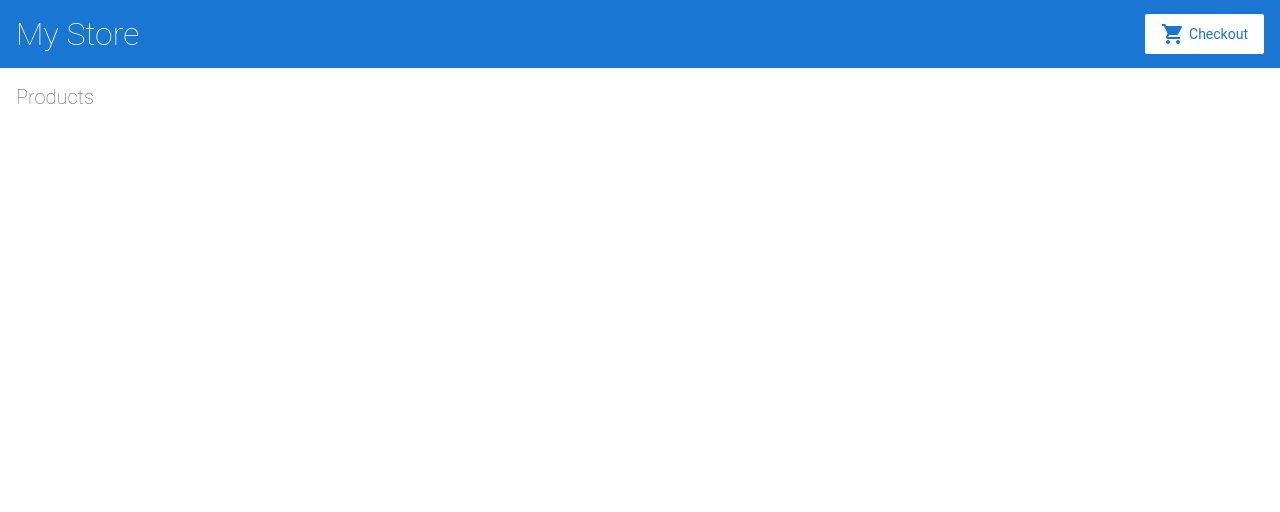
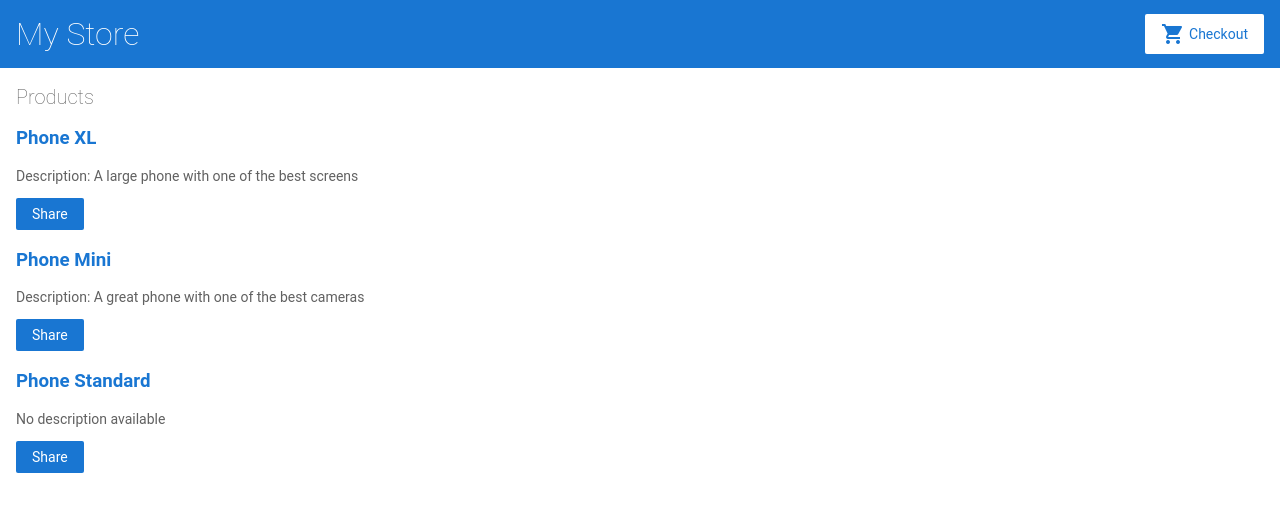
Before and after one commit to v1ktop/angular-sd67ic, an Angular app: page / in a window 1280 px wide. Shown: the top 512 px of the page. Built offline with nearby package versions, Linux system fonts and the light colour scheme.

Commit message:
Else block

```diff
--- a/src/app/product-list/product-list.component.html
+++ b/src/app/product-list/product-list.component.html
@@ -1,8 +1,29 @@
 <h2>Products</h2>
-
 
 <!--
 Copyright Google LLC. All Rights Reserved.
 Use of this source code is governed by an MIT-style license that
 can be found in the LICENSE file at https://angular.io/license
+
+https://angular.io/guide/structural-directives
 -->
+<!--Estructural directive-->
+<div *ngFor="let product of products">
+  <h3>
+    <!--Property binding-->
+    <a [title]="product.name + ' details'">
+      {{ product.name }}
+    </a>
+  </h3>
+
+  <!--Estructural directive-->
+  <p *ngIf="product.description; else elseBlock">
+    Description: {{ product.description }}
+  </p>
+
+  <button type="button" (click)="share()">Share</button>
+</div>
+
+<ng-template #elseBlock>
+  <p>No description available</p>
+</ng-template>
```
